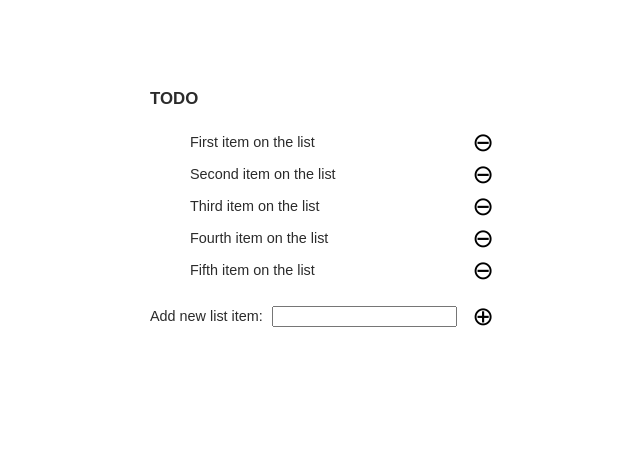
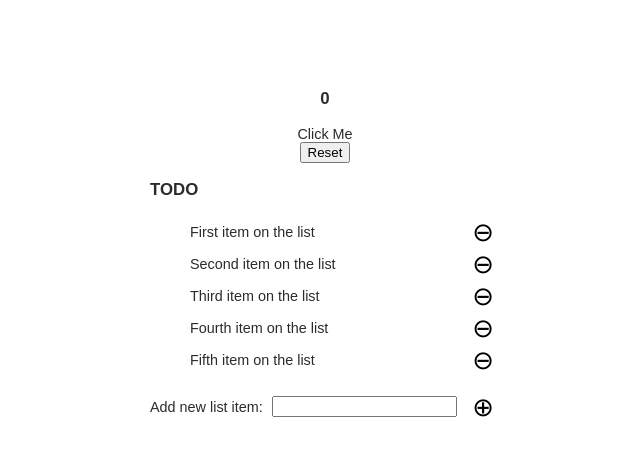
Before and after one commit to Tbyrne23/cs-225-todo, a plain HTML site: page index.html in a window 1280 px wide. Shown: the whole page, without its empty margins (315-955 px from the left). Drawn offline with Linux system fonts and the light colour scheme.

Commit message:
Update index.html

```diff
--- a/index.html
+++ b/index.html
@@ -6,6 +6,15 @@
     <link rel="stylesheet" type="text/css" href="style.css">
 </head>
 <body>
+    <div>
+    <center><h3 id="counter-label">0</h3></center>
+</div>
+<center>
+    <div>
+        <div id="click-div">Click Me</div>
+        <button id="reset-button">Reset</button>
+    </div>
+</center>
     <editable-list
         title="TODO"
         list-item-0="First item on the list"
```
